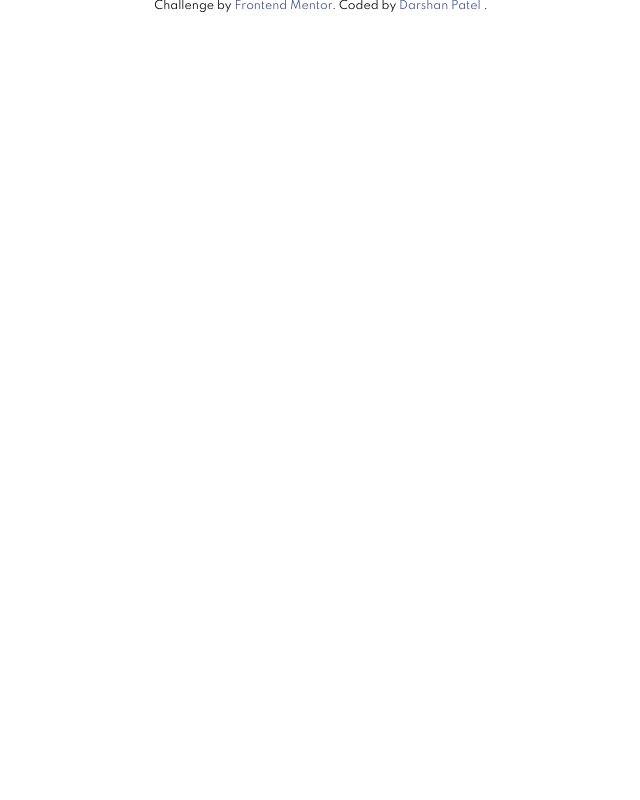
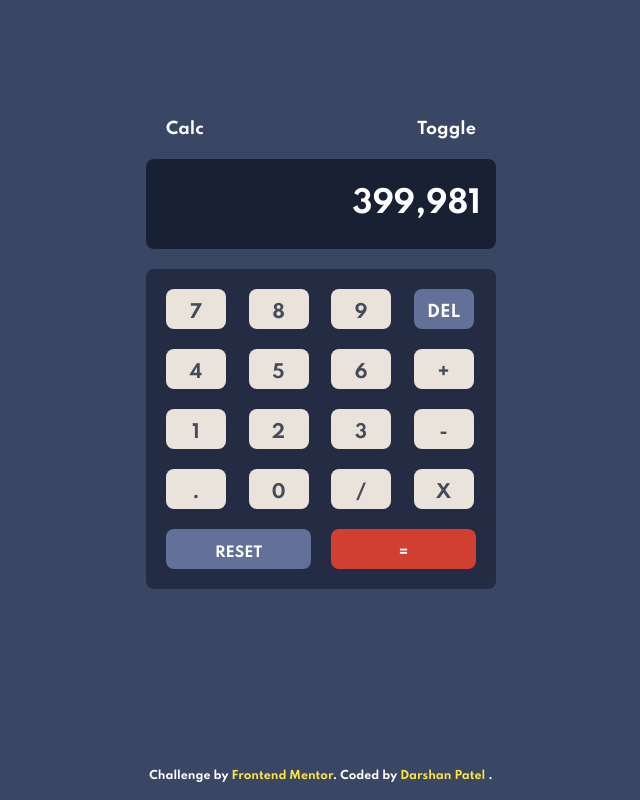
Before and after one commit to idarshan181/FEM, a website: page calculator-app-main/index.html in a window 1280 px wide. Shown: the whole page, without its empty margins (319-959 px from the left). Drawn offline with nearby package versions, Linux system fonts and the light colour scheme; files that its build step writes are made by us from their sources.

Commit message:
Created Calculator Layout/Design

```diff
--- a/calculator-app-main/app/styles/components/_index.scss
+++ b/calculator-app-main/app/styles/components/_index.scss
@@ -1,2 +1,4 @@
-@forward 'buttons';
 @forward 'toggle';
+@forward 'footer';
+@forward 'calculator';
+@forward 'button';
--- /dev/null
+++ b/calculator-app-main/app/styles/components/button.scss
@@ -0,0 +1,73 @@
+@use '../util' as *;
+
+.keys {
+  display: grid;
+  grid-template-columns: repeat(4, 1fr);
+  gap: rem(20);
+  margin-top: rem(20);
+  padding: rem(20) rem(20);
+  background-color: var(--theme1-keypad-background);
+  border-radius: rem(8);
+  -webkit-border-radius: rem(8);
+  -moz-border-radius: rem(8);
+  -ms-border-radius: rem(8);
+  -o-border-radius: rem(8);
+}
+.btn {
+  display: inline-flex;
+  height: rem(40);
+  width: rem(60);
+  font-size: rem(18);
+  text-transform: uppercase;
+  background-color: var(--theme1-key3-background);
+  color: var(--theme1-text2);
+  justify-content: center;
+  align-items: center;
+  border-radius: rem(8);
+  padding-top: rem(8);
+  cursor: pointer;
+  transition: border-color 0.2s ease-in-out, background-color 0.2s,
+    box-shadow 0.2s;
+  -webkit-border-radius: rem(8);
+  -moz-border-radius: rem(8);
+  -ms-border-radius: rem(8);
+  -o-border-radius: rem(8);
+  -webkit-transition: border-color 0.2s ease-in-out, background-color 0.2s;
+  -moz-transition: border-color 0.2s ease-in-out, background-color 0.2s;
+  -ms-transition: border-color 0.2s ease-in-out, background-color 0.2s;
+  -o-transition: border-color 0.2s ease-in-out, background-color 0.2s;
+}
+
+.btn:hover {
+  box-shadow: 0px 1px 4px 0px rgba(0, 0, 0, 0.2);
+  border-color: #bbb;
+}
+
+.btn:active {
+  font-weight: 400;
+}
+
+.btn.del {
+  padding-top: rem(6);
+  font-size: rem(16);
+
+  background-color: var(--theme1-key1-background);
+  color: var(--theme1-text1);
+}
+
+.btn.reset {
+  grid-area: 5 / 1 / 6 / 3;
+  width: 100%;
+  // padding-top: rem(0);
+  font-size: rem(14);
+  background-color: var(--theme1-key1-background);
+  color: var(--theme1-text1);
+}
+
+.btn.submit {
+  grid-area: 5 / 3 / 6 / 5;
+  width: 100%;
+  font-size: rem(14);
+  background-color: var(--theme1-key2-background);
+  color: var(--theme1-text1);
+}
--- a/calculator-app-main/app/styles/components/buttons.scss
+++ /dev/null
@@ -1,5 +0,0 @@
-@use '../util' as *;
-
-.btn {
-  padding: rem(20);
-}
--- /dev/null
+++ b/calculator-app-main/app/styles/components/calculator.scss
@@ -0,0 +1,41 @@
+@use '../util' as *;
+.container {
+  position: relative;
+}
+
+.container .calc {
+  position: relative;
+  height: 600px;
+  width: 350px;
+  overflow: hidden;
+}
+
+.container .calc .menubar {
+  width: 100%;
+  padding: 20px;
+  display: flex;
+  flex-flow: row wrap;
+  justify-content: space-between;
+  color: var(--theme1-text1);
+}
+
+.container .calc .screen {
+  position: relative;
+  background-color: var(--theme1-screen-background);
+  height: rem(90);
+  width: 100%;
+  border-radius: rem(8);
+  -webkit-border-radius: rem(8);
+  -moz-border-radius: rem(8);
+  -ms-border-radius: rem(8);
+  -o-border-radius: rem(8);
+}
+.container .calc .screen p {
+  text-align: right;
+  vertical-align: middle;
+  line-height: rem(90);
+  margin: auto;
+  font-size: rem(30);
+  padding: 0 rem(15);
+  color: var(--theme1-text1);
+}
--- /dev/null
+++ b/calculator-app-main/app/styles/components/footer.scss
@@ -0,0 +1,18 @@
+@use '../util' as *;
+
+.attribution {
+  font-size: rem(11);
+  text-align: center;
+  position: fixed;
+  left: 0px;
+  bottom: 0px;
+  height: 30px;
+  width: 100%;
+  color: white;
+}
+
+.attribution a {
+  color: var(--theme3-text1);
+  // color: white;
+  // color: hsl(228, 45%, 44%);
+}
--- a/calculator-app-main/app/styles/global/boilerplate.scss
+++ b/calculator-app-main/app/styles/global/boilerplate.scss
@@ -1,14 +1,26 @@
-html{
+html {
   font-size: 100%;
   box-sizing: border-box;
 }
 
-*, *::before,*::after{
+*,
+*::before,
+*::after {
   box-sizing: inherit;
+  -webkit-user-select: none;
+  -moz-user-select: none;
+  -ms-user-select: none;
+  user-select: none;
 }
 
-body{
+body {
+  display: flex;
+  justify-content: center;
+  align-items: center;
+  min-height: 100vh;
   margin: 0;
   padding: 0;
   font-family: var(--font-spartan);
+  font-weight: 700;
+  background-color: var(--theme1-background);
 }
--- a/calculator-app-main/app/styles/global/colors.scss
+++ b/calculator-app-main/app/styles/global/colors.scss
@@ -1,6 +1,4 @@
 :root {
-  --white: hsl(0, 0, 100%);
-
   --theme1-background: hsl(222, 26%, 31%);
   --theme1-keypad-background: hsl(223, 31%, 20%);
   --theme1-toggle: hsl(223, 31%, 20%);
@@ -11,11 +9,12 @@
   --theme1-key2-shadow: hsl(6, 70%, 34%);
   --theme1-key3-background: hsl(30, 25%, 89%);
   --theme1-key3-shadow: hsl(28, 16%, 65%);
-  --theme1-text1: hsl(221, 14%, 31%);
+  --theme1-text1: hsl(0, 0%, 100%);
+  --theme1-text2: hsl(221, 14%, 31%);
 
   // THEME2
   // Backgrounds
-  --theme2-background: hsl(0, 0%, 90%);
+  --theme2-background: hsl(0, 9%, 25%);
   --theme2-keypad-background: hsl(0, 5%, 81%);
   --theme2-screen-background: hsl(0, 0%, 93%);
   --theme2-toggle: hsl(0, 5%, 81%);
--- a/calculator-app-main/app/styles/global/fonts.scss
+++ b/calculator-app-main/app/styles/global/fonts.scss
@@ -1,3 +1,3 @@
-:root{
-  --font-spartan: 'Spartan', sans-serif;
+:root {
+  --font-spartan: "Spartan", sans-serif;
 }
--- a/calculator-app-main/app/styles/global/typography.scss
+++ b/calculator-app-main/app/styles/global/typography.scss
@@ -1,4 +1,3 @@
-@use '../util' as *;
 h1,
 h2,
 h3 {
@@ -10,12 +9,3 @@ a:visited,
 a:active {
   text-decoration: none;
 }
-
-.attribution {
-  font-size: rem(11);
-  text-align: center;
-}
-
-.attribution a {
-  color: hsl(228, 45%, 44%);
-}
--- a/calculator-app-main/index.html
+++ b/calculator-app-main/index.html
@@ -7,10 +7,10 @@
   <!-- displays site properly based on user's device -->
 
   <link rel="icon" type="image/png" sizes="32x32" href="./images/favicon-32x32.png" />
-  <link rel="preconnect" href="https://fonts.googleapis.com">
-  <link rel="preconnect" href="https://fonts.gstatic.com" crossorigin>
-  <link href="https://fonts.googleapis.com/css2?family=Spartan:wght@300;400;500;700&display=swap" rel="stylesheet">
-  <link rel="stylesheet" href="/dist/style.css">
+  <link rel="preconnect" href="https://fonts.googleapis.com" />
+  <link rel="preconnect" href="https://fonts.gstatic.com" crossorigin />
+  <link href="https://fonts.googleapis.com/css2?family=Spartan:wght@400;700&display=swap" rel="stylesheet" />
+  <link rel="stylesheet" href="/dist/style.css" />
   <script defer src="/dist/script.js"></script>
   <title>Frontend Mentor | Calculator app</title>
 
@@ -18,14 +18,44 @@
 </head>
 
 <body>
+  <div class="container">
+    <div class="calc">
+      <div class="menubar">
+        <div class="title">Calc</div>
+        <div class="action">Toggle</div>
+      </div>
+      <div class="screen">
+        <p>399,981</p>
+      </div>
+      <div class="keys">
+        <div class="btn">7</div>
+        <div class="btn">8</div>
+        <div class="btn">9</div>
+        <div class="btn del">del</div>
+        <div class="btn">4</div>
+        <div class="btn">5</div>
+        <div class="btn">6</div>
+        <div class="btn">+</div>
+        <div class="btn">1</div>
+        <div class="btn">2</div>
+        <div class="btn">3</div>
+        <div class="btn">-</div>
+        <div class="btn">.</div>
+        <div class="btn">0</div>
+        <div class="btn">/</div>
+        <div class="btn">x</div>
+        <div class="btn reset">reset</div>
+        <div class="btn submit">=</div>
+      </div>
+    </div>
+  </div>
   <footer>
     <div class="attribution">
       Challenge by
-      <a href="https://www.frontendmentor.io?ref=challenge" target="_blank">Frontend Mentor</a>. Coded by <a
-        href="https://github.com/idarshan181" target="_blank">Darshan Patel </a>.
+      <a href="https://www.frontendmentor.io?ref=challenge" target="_blank">Frontend Mentor</a>. Coded by
+      <a href="https://github.com/idarshan181" target="_blank">Darshan Patel </a>.
     </div>
   </footer>
-
 </body>
 
 </html>
```
Also changed, not shown: calculator-app-main/app/styles/components/input.scss (added).
